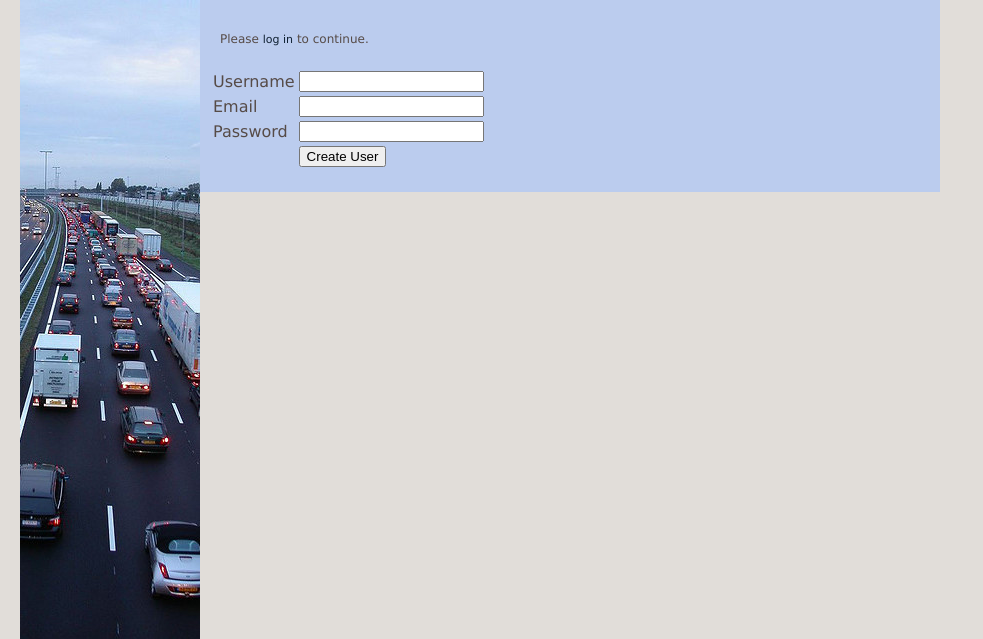
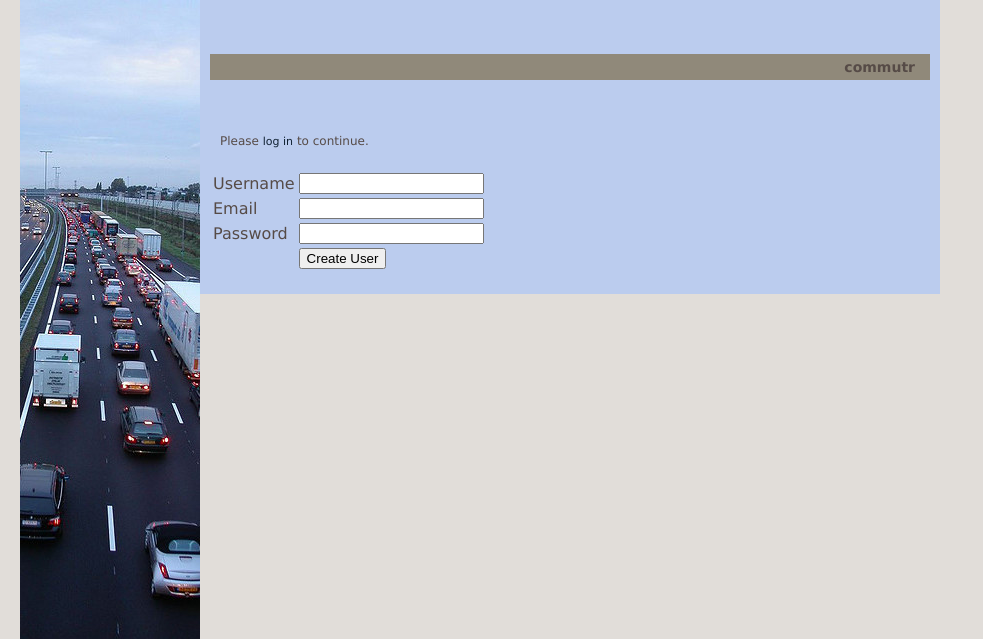
Before and after one commit to tomwardill/commutapp, a Django app: template src/LEEDSHACKTHING/leedshackthing/templates/newuser.html in a window 1280 px wide. Shown: the top 639 px of the page, without its empty margins (0-983 px from the left). Run offline with Django 3.2, Linux system fonts and the light colour scheme; the template is opened without the code that fills it, so the values that code supplies are empty; some libraries are stand-ins or nearby versions.

Commit message:
Cosmetic changes (possibley cosmic changes)

```diff
--- a/src/LEEDSHACKTHING/leedshackthing/templates/base.html
+++ b/src/LEEDSHACKTHING/leedshackthing/templates/base.html
@@ -1,7 +1,7 @@
 <html>
 
 <head>
-    <title>HACKTRAFFICTHING</title>
+    <title>commutr</title>
     <style type="text/css">
     html {
   padding:0px;
@@ -18,8 +18,8 @@ body {
 }
 
 h1 {
-font-size: 11px;
-text-transform:uppercase;
+font-size: 14px;
+text-transform:lowercase;
 text-align: right;
 color: #564b47;
 background-color: #90897a;
@@ -79,8 +79,10 @@ text-decoration: none;
 </head>
 
 <body>
+
     <div id="menu"><img src="/static/traffic-sidebar.jpg"/></div>
     <div id="content">
+    <p><h1>Commutr</h1></p>
     {% if user.is_authenticated %}
         <p>Welcome, {{ user.username }}. <a href="{% url logout %}">logout</a></p>
 
```
